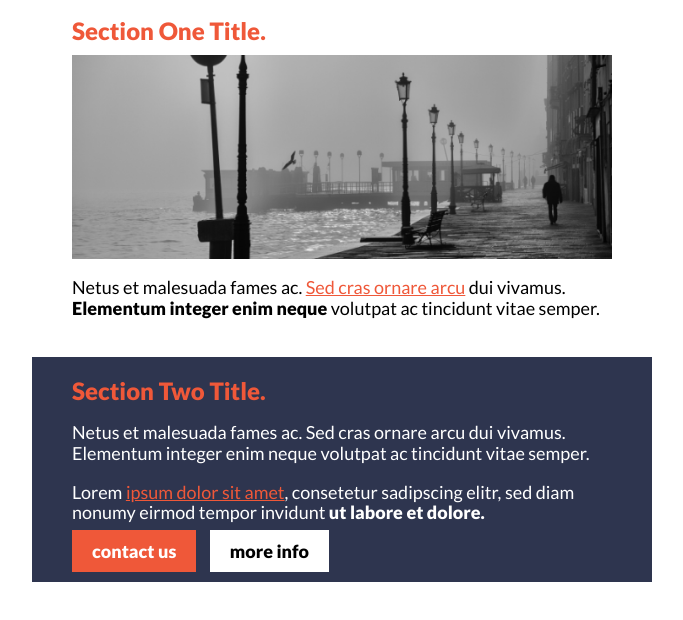
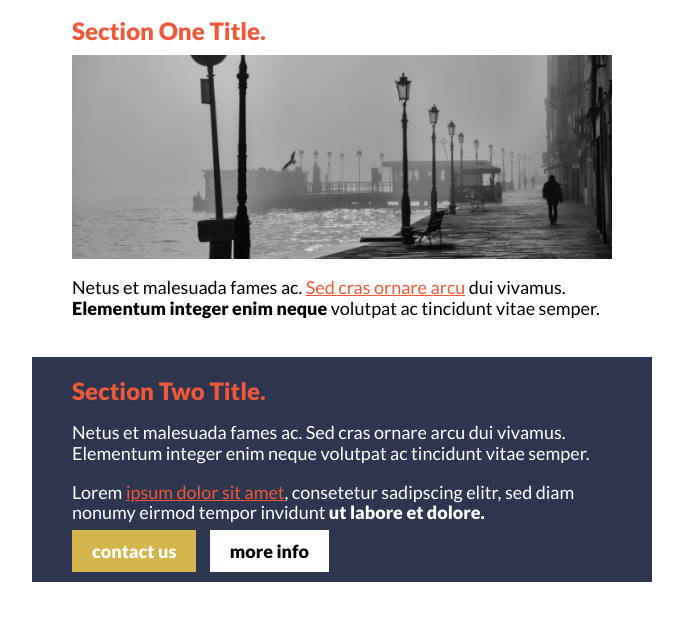
Before and after one commit to mf-dlcz/cssPractice, a website built with Vite: page index.html in a window 1280 px wide. In both pictures the pointer is over the link "contact us". Shown: the part 84-704 px from the top of the page, without its empty margins (298-981 px from the left). Built offline with nearby package versions, Linux system fonts and the light colour scheme.

Commit message:
Updated hover & focus state of my links

```diff
--- a/style/styles.css
+++ b/style/styles.css
@@ -80,6 +80,11 @@ body {
   font-weight: 900;
 }
 
+.btn:hover,
+.btn:focus {
+  background-color:#D4B44C;
+}
+
 .contact-btn {
   color:#FFF;
   background-color: #EF5839;
```
